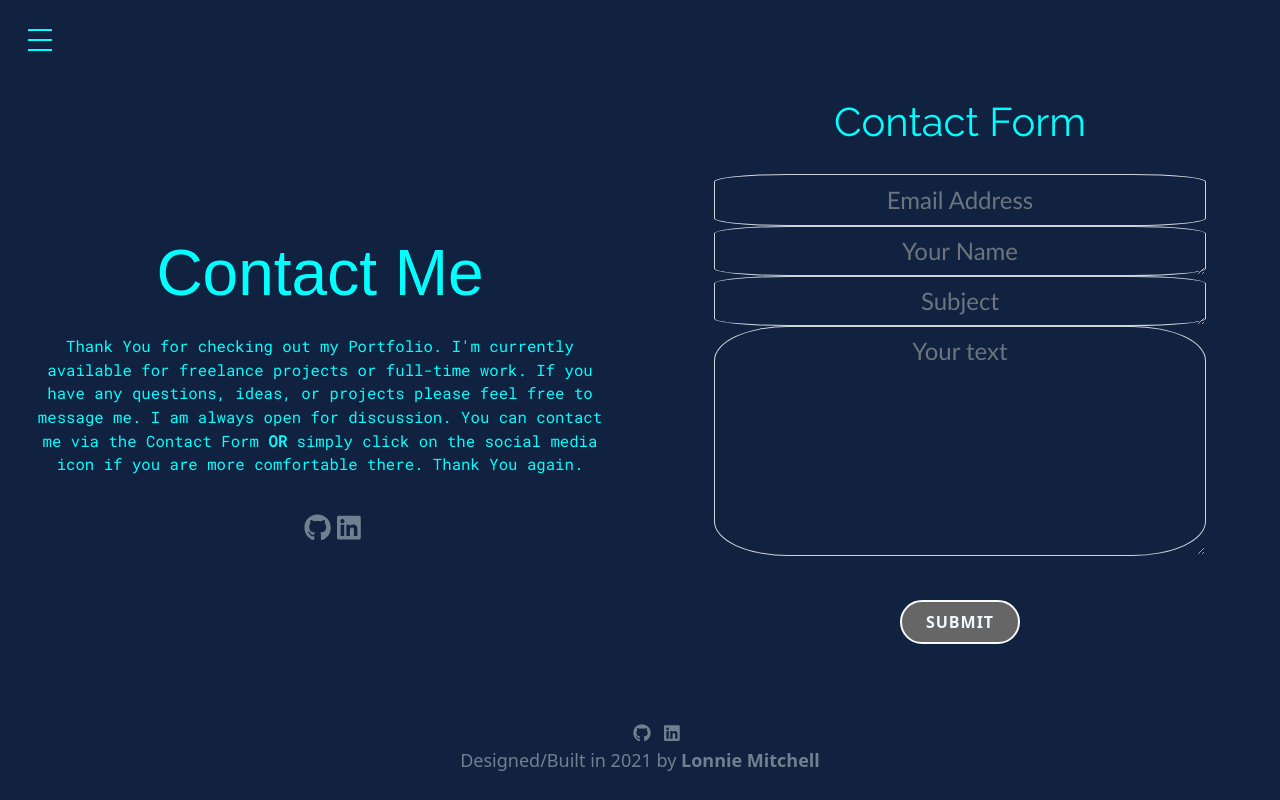
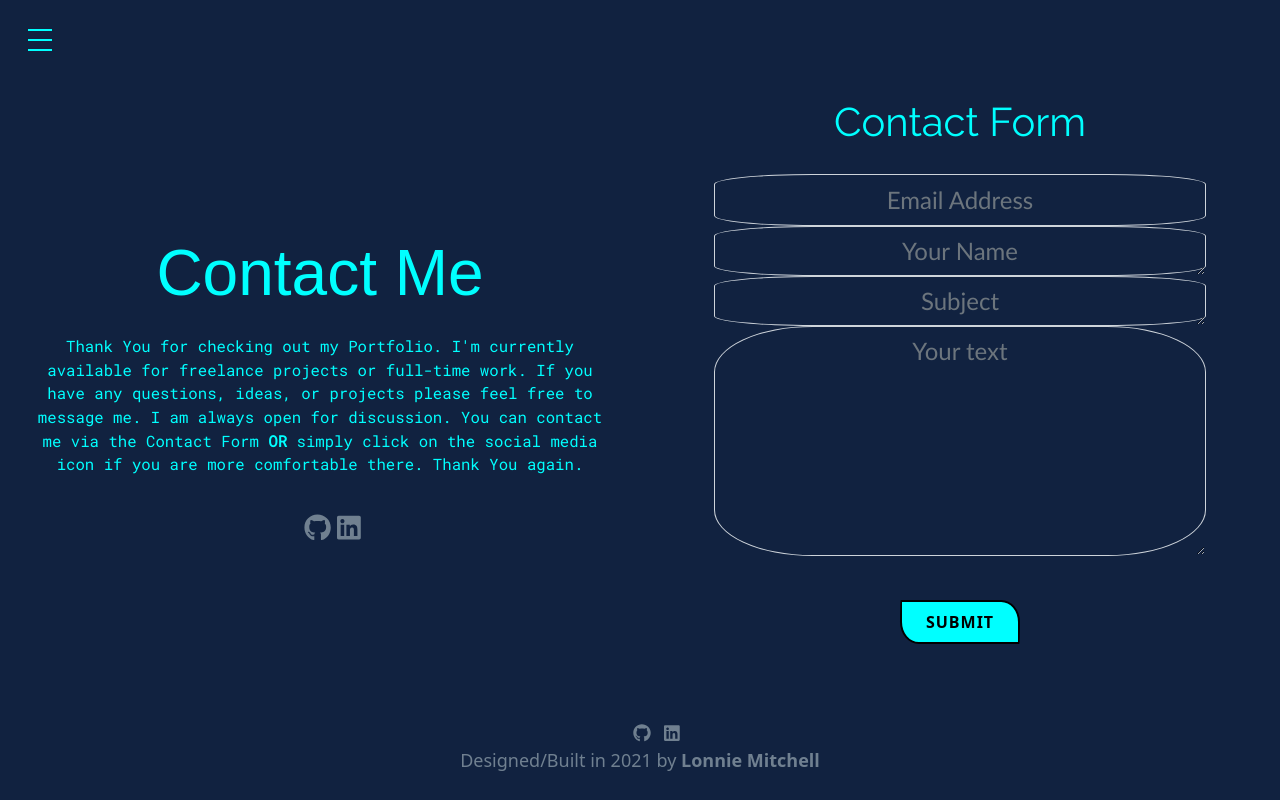
Before and after one commit to LJMitchellCodes/MyPort, a React (Create React App) app: page /contact in a window 1280 px wide. In both pictures the pointer is over the button "SUBMIT". Built offline with nearby package versions, Linux system fonts and the light colour scheme; a web font is replaced by a local one.

Commit message:
Styling Contact page

```diff
--- a/src/components/email_form/style.css
+++ b/src/components/email_form/style.css
@@ -1,6 +1,8 @@
 @import url('https://fonts.googleapis.com/css?family=Raleway+Dots&display=swap');
 @import url('https://fonts.googleapis.com/css?family=Raleway&display=swap');
 @import url('https://fonts.googleapis.com/css?family=Abel|Asap|Barlow|Glegoo|Julius+Sans+One|Lato|Muli|Poiret+One|Sulphur+Point|Turret+Road&display=swap');
+
+
 
 .Contact-form{
     text-align: center;
@@ -24,7 +26,8 @@
 .contact_input_text{
     font-family: 'Gill Sans', 'Gill Sans MT', Calibri, 'Trebuchet MS', sans-serif;
     font-size: 1.5rem;
-    border-radius: 15%;
+
+    border-radius: 20% 20% 20% 20% ;
     text-align: center;
     background: transparent;
     color: cyan;
@@ -52,11 +55,13 @@
   text-decoration: none;
   letter-spacing: 1px;
   border-radius: 2em;
+  border-radius: 1% 25% / 80% ;
   margin-top: 20px;
   transition: 0.5s ease;
   border:2px solid;
 }
 .contact-email-text-btn:hover{
-      background: #666666;
-      color: aliceblue;
+      background: cyan;
+      color: black;
+      border-color: black;
   }
--- a/src/nav/index.js
+++ b/src/nav/index.js
@@ -21,7 +21,7 @@ export default function Nav() {
       <Switch>
         <Route exact path="/" component={Loading} />
 
-        <Route path="/Home" component={Home} />
+        <Route path="/Home" component={Home } />
         <Route path="/about" component={About} />
         <Route path="/contact" component={Contact} />
         <Route path="/Project" component={Project} />
```
